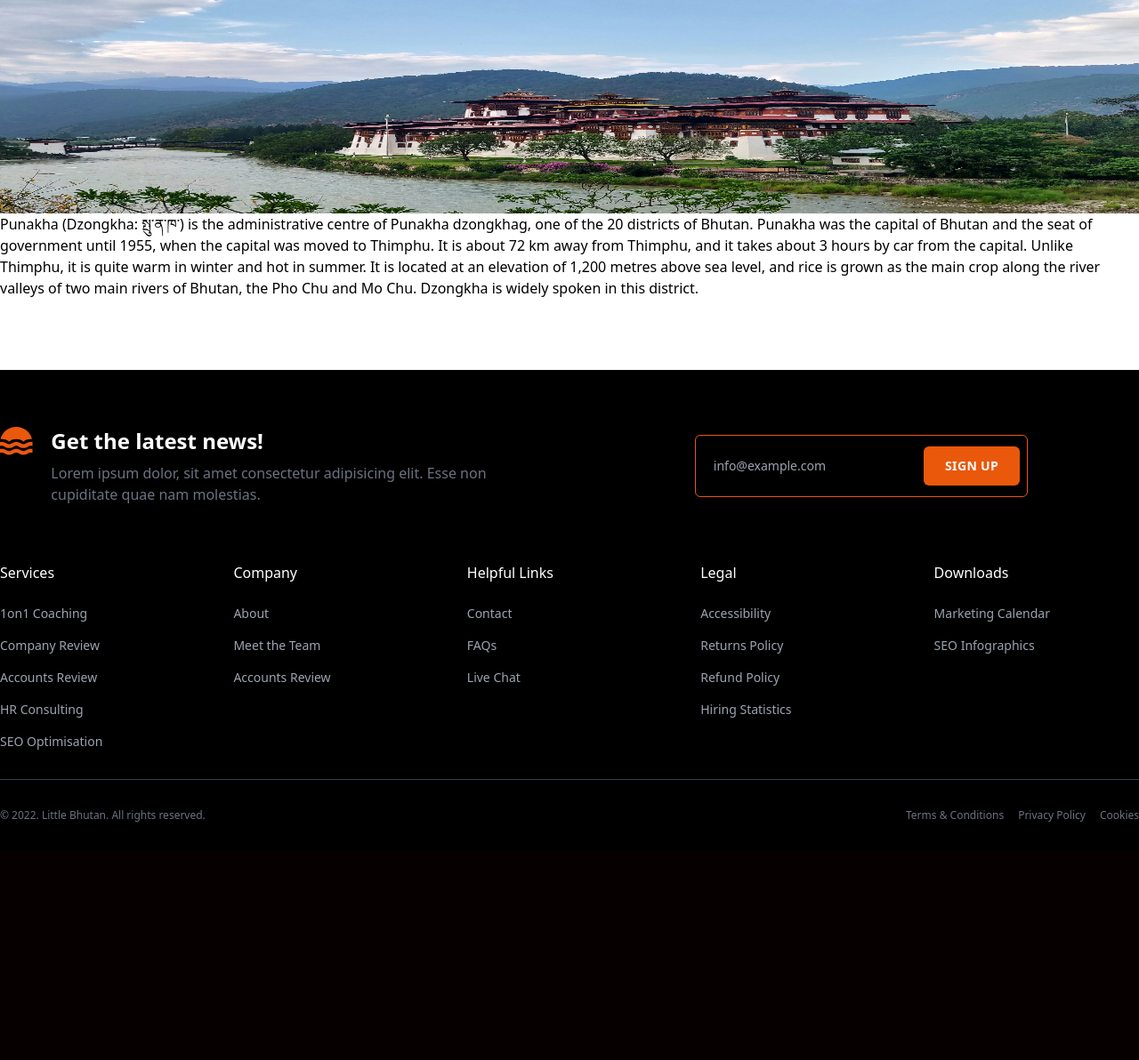
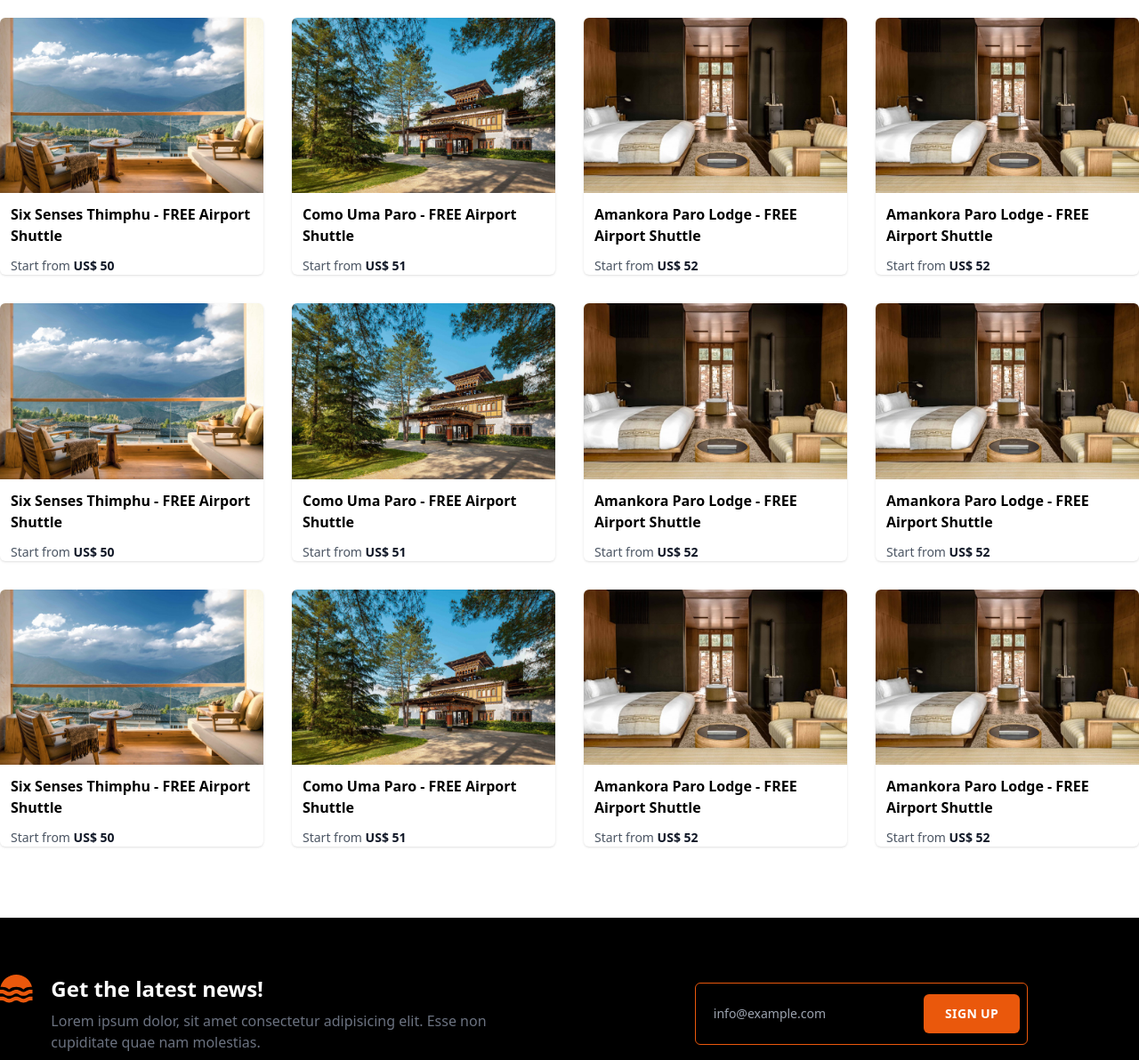
Before and after one commit to BijayChaudhari/little-bhutan, a Django app: page /destinations/ in a window 1280 px wide. Shown: the part 81-1273 px from the top of the page at 89% size. Before the commit the page ends 1005 px from the top, so only its background shows below. Run offline with Django 5.2, Linux system fonts and the light colour scheme; some libraries are stand-ins or nearby versions.

Commit message:
destination added

```diff
--- a/templates/destination.html
+++ b/templates/destination.html
@@ -4,10 +4,73 @@
 {% block content %}
 <section class="destination">
     <div class="top-part container mx-auto">
-    <div class="destination-img">
-        <img src="{% static "img/monastry.jpg" %}" alt="monastry" class="w-full h-60">
+        <div class="featured-hotels grid sm:grid-cols-2 md:grid-cols-3 lg:grid-cols-4 mt-5 gap-8">
+            <div class="hotel bg-white shadow rounded hover:cursor-pointer hover:drop-shadow-lg ease-in-out duration-300 transition-all ">
+                <img src="{% static "img/hotel1.jpg" %}" alt="hotel1" class="h-auto  rounded-t" />
+                <h1 class="font-bold p-3">Six Senses Thimphu - FREE Airport Shuttle</h1>
+                <h2 class="px-3 pb-4 sm:pb-0 text-gray-600 text-sm">Start from <span class="font-bold text-gray-900">US$ 50</span></h2>
+            </div>
+            <div class="hotel bg-white shadow rounded hover:cursor-pointer hover:drop-shadow-lg ease-in-out duration-300 transition-all">
+                <img src="{% static "img/hotel2.jpg" %}" alt="hotel2" class="h-auto  rounded-t" />
+                <h1 class="font-bold p-3">Como Uma Paro - FREE Airport Shuttle</h1>
+                <h2 class="px-3 pb-4 sm:pb-0 text-gray-600 text-sm">Start from <span class="font-bold text-gray-900">US$ 51</span></h2>
+            </div>
+            <div class="hotel bg-white shadow rounded hover:cursor-pointer hover:drop-shadow-lg ease-in-out duration-300 transition-all ">
+                <img src="{% static "img/hotel3.jpg" %}" alt="hotel3" class="h-auto  rounded-t" />
+                <h1 class="font-bold p-3">Amankora Paro Lodge - FREE Airport Shuttle</h1>
+                <h2 class="px-3 pb-4 sm:pb-0 text-gray-600 text-sm">Start from <span class="font-bold text-gray-900">US$ 52</span></h2>
+            </div>
+            <div class="hotel bg-white shadow rounded hover:cursor-pointer hover:drop-shadow-lg ease-in-out duration-300 transition-all ">
+
+                <img src="{% static "img/hotel3.jpg" %}" alt="hotel3" class="h-auto  rounded-t" />
+                <h1 class="font-bold p-3">Amankora Paro Lodge - FREE Airport Shuttle </h1>
+                <h2 class="px-3 pb-4 sm:pb-0 text-gray-600 text-sm">Start from <span class="font-bold text-gray-900">US$ 52</span></h2>
+            </div>
+            <div class="hotel bg-white shadow rounded hover:cursor-pointer hover:drop-shadow-lg ease-in-out duration-300 transition-all ">
+                <img src="{% static "img/hotel1.jpg" %}" alt="hotel1" class="h-auto  rounded-t" />
+                <h1 class="font-bold p-3">Six Senses Thimphu - FREE Airport Shuttle</h1>
+                <h2 class="px-3 pb-4 sm:pb-0 text-gray-600 text-sm">Start from <span class="font-bold text-gray-900">US$ 50</span></h2>
+            </div>
+            <div class="hotel bg-white shadow rounded hover:cursor-pointer hover:drop-shadow-lg ease-in-out duration-300 transition-all">
+                <img src="{% static "img/hotel2.jpg" %}" alt="hotel2" class="h-auto  rounded-t" />
+                <h1 class="font-bold p-3">Como Uma Paro - FREE Airport Shuttle</h1>
+                <h2 class="px-3 pb-4 sm:pb-0 text-gray-600 text-sm">Start from <span class="font-bold text-gray-900">US$ 51</span></h2>
+            </div>
+            <div class="hotel bg-white shadow rounded hover:cursor-pointer hover:drop-shadow-lg ease-in-out duration-300 transition-all ">
+                <img src="{% static "img/hotel3.jpg" %}" alt="hotel3" class="h-auto  rounded-t" />
+                <h1 class="font-bold p-3">Amankora Paro Lodge - FREE Airport Shuttle</h1>
+                <h2 class="px-3 pb-4 sm:pb-0 text-gray-600 text-sm">Start from <span class="font-bold text-gray-900">US$ 52</span></h2>
+            </div>
+            <div class="hotel bg-white shadow rounded hover:cursor-pointer hover:drop-shadow-lg ease-in-out duration-300 transition-all ">
+
+                <img src="{% static "img/hotel3.jpg" %}" alt="hotel3" class="h-auto  rounded-t" />
+                <h1 class="font-bold p-3">Amankora Paro Lodge - FREE Airport Shuttle </h1>
+                <h2 class="px-3 pb-4 sm:pb-0 text-gray-600 text-sm">Start from <span class="font-bold text-gray-900">US$ 52</span></h2>
+            </div>
+            <div class="hotel bg-white shadow rounded hover:cursor-pointer hover:drop-shadow-lg ease-in-out duration-300 transition-all ">
+                <img src="{% static "img/hotel1.jpg" %}" alt="hotel1" class="h-auto  rounded-t" />
+                <h1 class="font-bold p-3">Six Senses Thimphu - FREE Airport Shuttle</h1>
+                <h2 class="px-3 pb-4 sm:pb-0 text-gray-600 text-sm">Start from <span class="font-bold text-gray-900">US$ 50</span></h2>
+            </div>
+            <div class="hotel bg-white shadow rounded hover:cursor-pointer hover:drop-shadow-lg ease-in-out duration-300 transition-all">
+                <img src="{% static "img/hotel2.jpg" %}" alt="hotel2" class="h-auto  rounded-t" />
+                <h1 class="font-bold p-3">Como Uma Paro - FREE Airport Shuttle</h1>
+                <h2 class="px-3 pb-4 sm:pb-0 text-gray-600 text-sm">Start from <span class="font-bold text-gray-900">US$ 51</span></h2>
+            </div>
+            <div class="hotel bg-white shadow rounded hover:cursor-pointer hover:drop-shadow-lg ease-in-out duration-300 transition-all ">
+                <img src="{% static "img/hotel3.jpg" %}" alt="hotel3" class="h-auto  rounded-t" />
+                <h1 class="font-bold p-3">Amankora Paro Lodge - FREE Airport Shuttle</h1>
+                <h2 class="px-3 pb-4 sm:pb-0 text-gray-600 text-sm">Start from <span class="font-bold text-gray-900">US$ 52</span></h2>
+            </div>
+            <div class="hotel bg-white shadow rounded hover:cursor-pointer hover:drop-shadow-lg ease-in-out duration-300 transition-all ">
+
+                <img src="{% static "img/hotel3.jpg" %}" alt="hotel3" class="h-auto  rounded-t" />
+                <h1 class="font-bold p-3">Amankora Paro Lodge - FREE Airport Shuttle </h1>
+                <h2 class="px-3 pb-4 sm:pb-0 text-gray-600 text-sm">Start from <span class="font-bold text-gray-900">US$ 52</span></h2>
+            </div>
+        </div>
     </div>
-    <p>Punakha (Dzongkha: སྤུ་ན་ཁ་) is the administrative centre of Punakha dzongkhag, one of the 20 districts of Bhutan. Punakha was the capital of Bhutan and the seat of government until 1955, when the capital was moved to Thimphu. It is about 72 km away from Thimphu, and it takes about 3 hours by car from the capital. Unlike Thimphu, it is quite warm in winter and hot in summer. It is located at an elevation of 1,200 metres above sea level, and rice is grown as the main crop along the river valleys of two main rivers of Bhutan, the Pho Chu and Mo Chu. Dzongkha is widely spoken in this district.</p>
 </div>
+
 </section>
 {% endblock content %}
```
